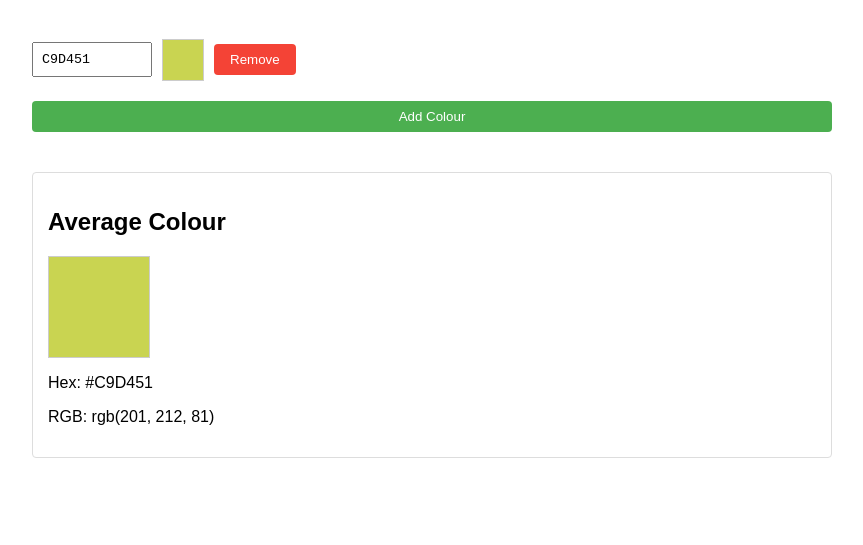
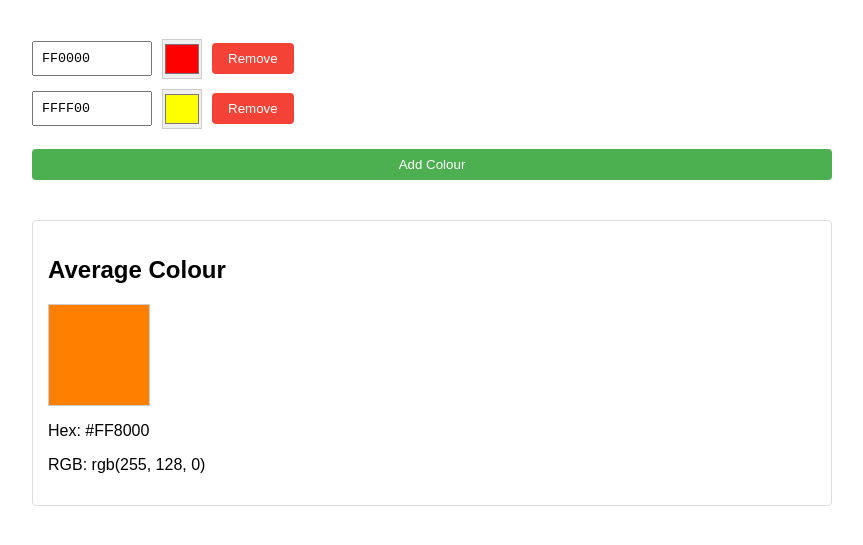
Before and after one commit to TheoGibbons/colour-matcher, a plain HTML site: page color-average.html in a window 1280 px wide. Shown: the part 81-626 px from the top of the page, without its empty margins (208-1071 px from the left). Drawn offline with Linux system fonts and the light colour scheme.

Commit message:
Default orange colour mix Add a colour picker

```diff
--- a/color-average.html
+++ b/color-average.html
@@ -30,10 +30,12 @@
             width: 100px;
             font-family: monospace;
         }
-        .color-preview {
+        input[type="color"] {
             width: 40px;
             height: 40px;
             border: 1px solid #ccc;
+            padding: 0;
+            cursor: pointer;
         }
         button {
             padding: 8px 16px;
@@ -76,8 +78,13 @@
     <div class="color-inputs" id="colorInputs">
         <!-- Initial color input -->
         <div class="color-input-row">
-            <input type="text" class="hex-input" placeholder="e.g. C9D451" maxlength="6" value="C9D451">
-            <div class="color-preview" style="background-color: #C9D451;"></div>
+            <input type="text" class="hex-input" placeholder="e.g. FF0000" maxlength="6" value="FF0000">
+            <input type="color" class="color-picker" value="#FF0000">
+            <button class="remove-button">Remove</button>
+        </div>
+        <div class="color-input-row">
+            <input type="text" class="hex-input" placeholder="e.g. FFFF00" maxlength="6" value="FFFF00">
+            <input type="color" class="color-picker" value="#FFFF00">
             <button class="remove-button">Remove</button>
         </div>
     </div>
@@ -112,7 +119,10 @@
 
     document.addEventListener('input', function(e) {
         if (e.target.classList.contains('hex-input')) {
-            updateColorPreview(e.target);
+            updateColorPickerFromHex(e.target);
+            calculateAverage();
+        } else if (e.target.classList.contains('color-picker')) {
+            updateHexFromColorPicker(e.target);
             calculateAverage();
         }
     });
@@ -129,7 +139,7 @@
 
         row.innerHTML = `
             <input type="text" class="hex-input" placeholder="e.g. C9D451" maxlength="6" value="${randomColor}">
-            <div class="color-preview" style="background-color: #${randomColor};"></div>
+            <input type="color" class="color-picker" value="#${randomColor}">
             <button class="remove-button">Remove</button>
         `;
 
@@ -155,11 +165,33 @@
         // Validate hex format
         if (/^[0-9A-Fa-f]{6}$/.test(hexValue)) {
             input.classList.remove('invalid');
-            preview.style.backgroundColor = '#' + hexValue;
+            preview.value = '#' + hexValue;
         } else {
             input.classList.add('invalid');
-            preview.style.backgroundColor = '#FFFFFF';
+            preview.value = '#FFFFFF';
         }
+    }
+
+    function updateColorPickerFromHex(input) {
+        const hexValue = input.value.trim();
+        const colorPicker = input.nextElementSibling;
+
+        // Validate hex format
+        if (/^[0-9A-Fa-f]{6}$/.test(hexValue)) {
+            input.classList.remove('invalid');
+            colorPicker.value = '#' + hexValue;
+        } else {
+            input.classList.add('invalid');
+            colorPicker.value = '#FFFFFF';
+        }
+    }
+
+    function updateHexFromColorPicker(colorPicker) {
+        const hexValue = colorPicker.value.slice(1).toUpperCase();
+        const hexInput = colorPicker.previousElementSibling;
+
+        hexInput.value = hexValue;
+        calculateAverage();
     }
 
     function calculateAverage() {
```
